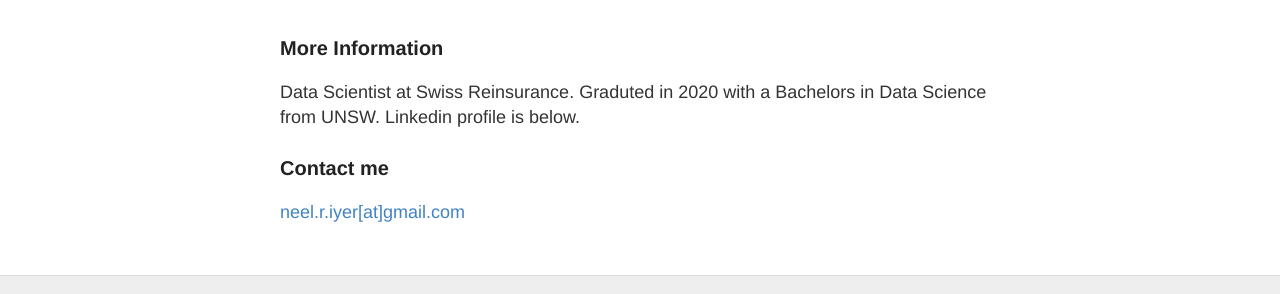
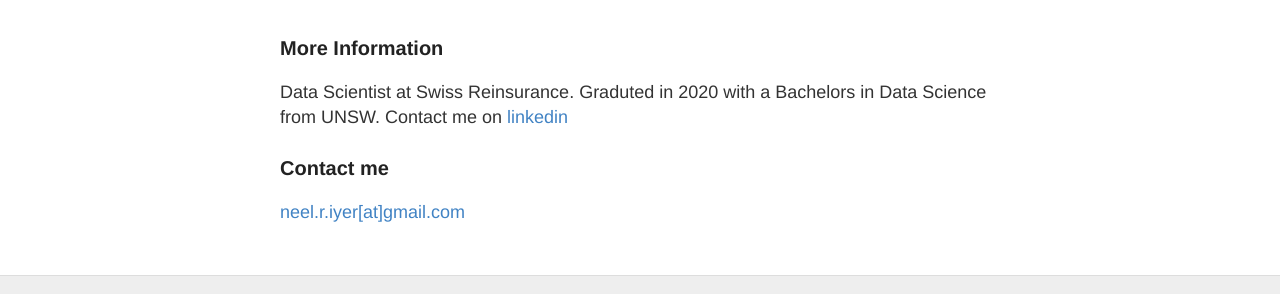
Before and after one commit to neelriyer/neelriyer.github.io, a Jekyll site: the page built from about.md, in a window 1280 px wide. Shown: the part 244-538 px from the top of the page. Built offline with Jekyll 4.4.1, drawn with Linux system fonts in a browser that asks for light colours.

Commit message:
war against resistance

```diff
--- a/about.md
+++ b/about.md
@@ -6,7 +6,7 @@
 
 ### More Information
 
-Data Scientist at Swiss Reinsurance. Graduted in 2020 with a Bachelors in Data Science from UNSW. Linkedin profile is below.
+Data Scientist at Swiss Reinsurance. Graduted in 2020 with a Bachelors in Data Science from UNSW. Contact me on [linkedin](https://www.linkedin.com/in/neel-iyer/)
 
 
 ### Contact me
```
